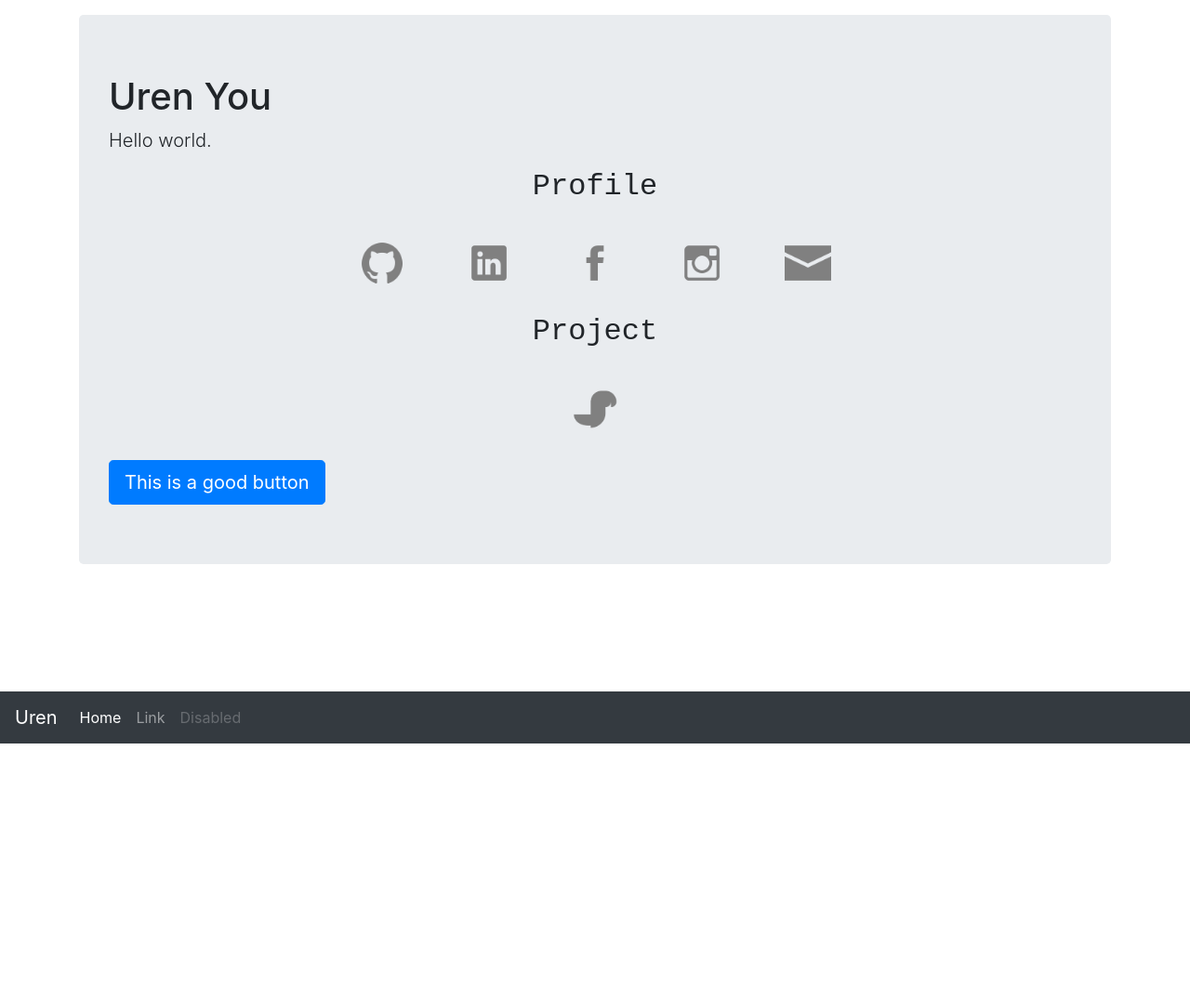
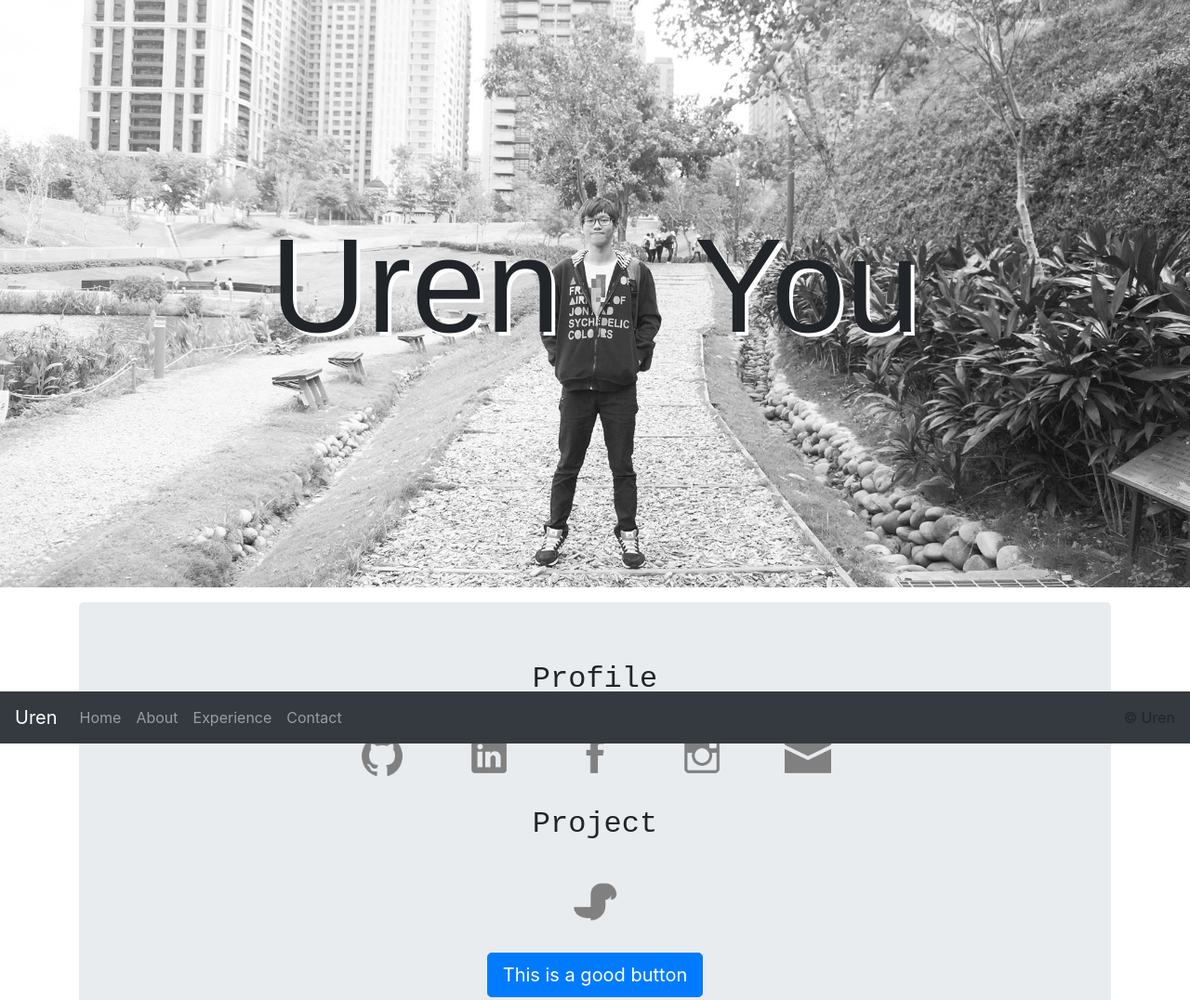
Before and after one commit to ygl0118/ygl0118.github.io, a plain HTML site: page index.html in a window 1280 px wide. Shown: the top 1076 px of the page at 93% size. Before the commit the page ends 800 px from the top, so only its background shows below. Drawn offline with nearby package versions, Linux system fonts and the light colour scheme.

Commit message:
Add background and modify some texts

```diff
--- a/css/main.css
+++ b/css/main.css
@@ -1,3 +1,22 @@
+.mainBlock{
+  background-image: url('../image/bg.jpg');
+  background-repeat: no-repeat;
+  background-size: cover;
+  background-position: center center;
+}
+
+.mainBlock div {
+  padding: 200px 0;
+}
+
+.mainFont {
+  text-align: center;
+  font-style: bold;
+  font-size: 900%;
+  font-family: Lithos Pro Regular, Helvetica;
+  text-shadow: 4px 4px #ffffff;
+}
+
 .icon {
   width: 50px;
   height: 50px;
@@ -15,3 +34,12 @@
 .mono {
   font-family: Courier New, Helvetica;
 }
+
+@media screen and (max-width: 900px) {
+	.mainBlock{
+	  padding-bottom: 75%;
+	}
+	.mainBlock div {
+	  padding: 0;
+	}
+}
--- a/index.html
+++ b/index.html
@@ -7,15 +7,18 @@
 	<meta name="viewport" content="width=device-width, initial-scale=1, shrink-to-fit=no">
 	<meta name="keywords" content="uren">
 	<meta name="description" content="uren">
+	<link rel="stylesheet" type="text/css" href="css/bootstrap.min.css">
 	<link rel="stylesheet" type="text/css" href="css/main.css">
-	<link rel="stylesheet" type="text/css" href="css/bootstrap.min.css">
 </head>
 
   <body>
+    <div class="mainBlock">
+	  <div>
+	    <p class="mainFont">Uren　You</p>
+	  </div>
+	</div>
     <div class="container">
       <div class="jumbotron mt-3">
-        <h1>Uren You</h1>
-        <p class="lead">Hello world.</p>
 		<div align="center">
 		  <h2 class="mono">Profile</h2>
 		  <a target="_blank" href="https://github.com/ygl0118"><img class="icon" src="image/icon/github.png"></a>
@@ -28,7 +31,9 @@
 		  <h2 class="mono">Project</h2>
 		  <a target="_blank" href="http://sideex.org"><img class="icon" src="image/icon/sideex.png"></a>
 		</div>
-        <a class="btn btn-lg btn-primary" href="#" role="button">This is a good button</a>
+		<div align="center">
+          <a class="btn btn-lg btn-primary" href="#" role="button">This is a good button</a>
+		</div>
       </div>
     </div>
     <nav class="navbar fixed-bottom navbar-expand navbar-dark bg-dark">
@@ -38,17 +43,23 @@
       </button>
       <div class="collapse navbar-collapse" id="navbarCollapse">
         <ul class="navbar-nav mr-auto">
-          <li class="nav-item active">
+          <li class="nav-item">
             <a class="nav-link" href="#">Home <span class="sr-only">(current)</span></a>
           </li>
           <li class="nav-item">
-            <a class="nav-link" href="#">Link</a>
+            <a class="nav-link" href="#">About</a>
           </li>
-          <li class="nav-item">
-            <a class="nav-link disabled" href="#">Disabled</a>
+		  <li class="nav-item">
+            <a class="nav-link" href="#">Experience</a>
+          </li>
+		  <li class="nav-item">
+            <a class="nav-link" href="#">Contact</a>
           </li>
         </ul>
       </div>
+	  <div>
+	    &copy; Uren
+	  </div>
     </nav>
 
     <!-- Bootstrap core JavaScript
```
Also changed, not shown: image/bg.jpg (added). Lines whose indentation alone changed are shown as unchanged.
